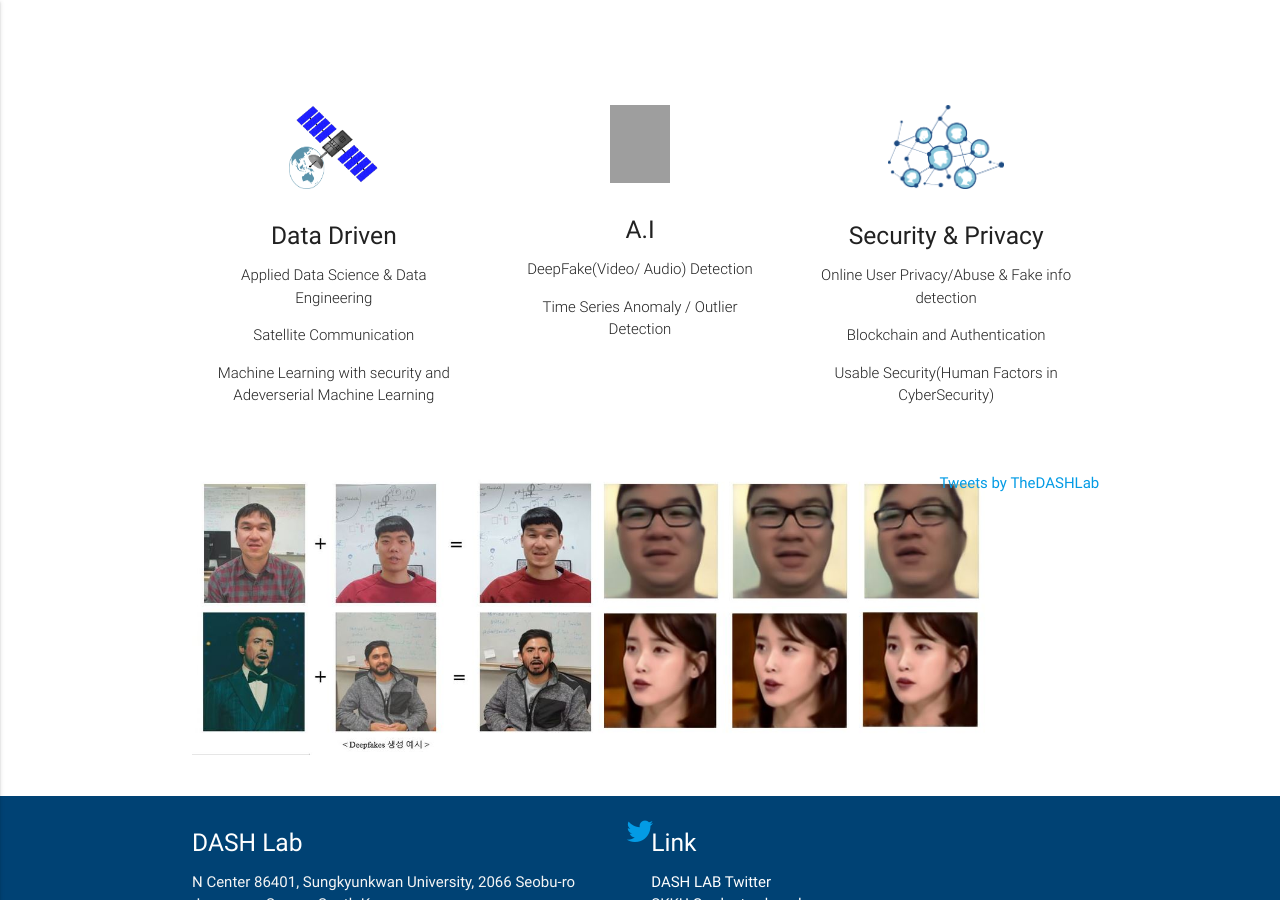
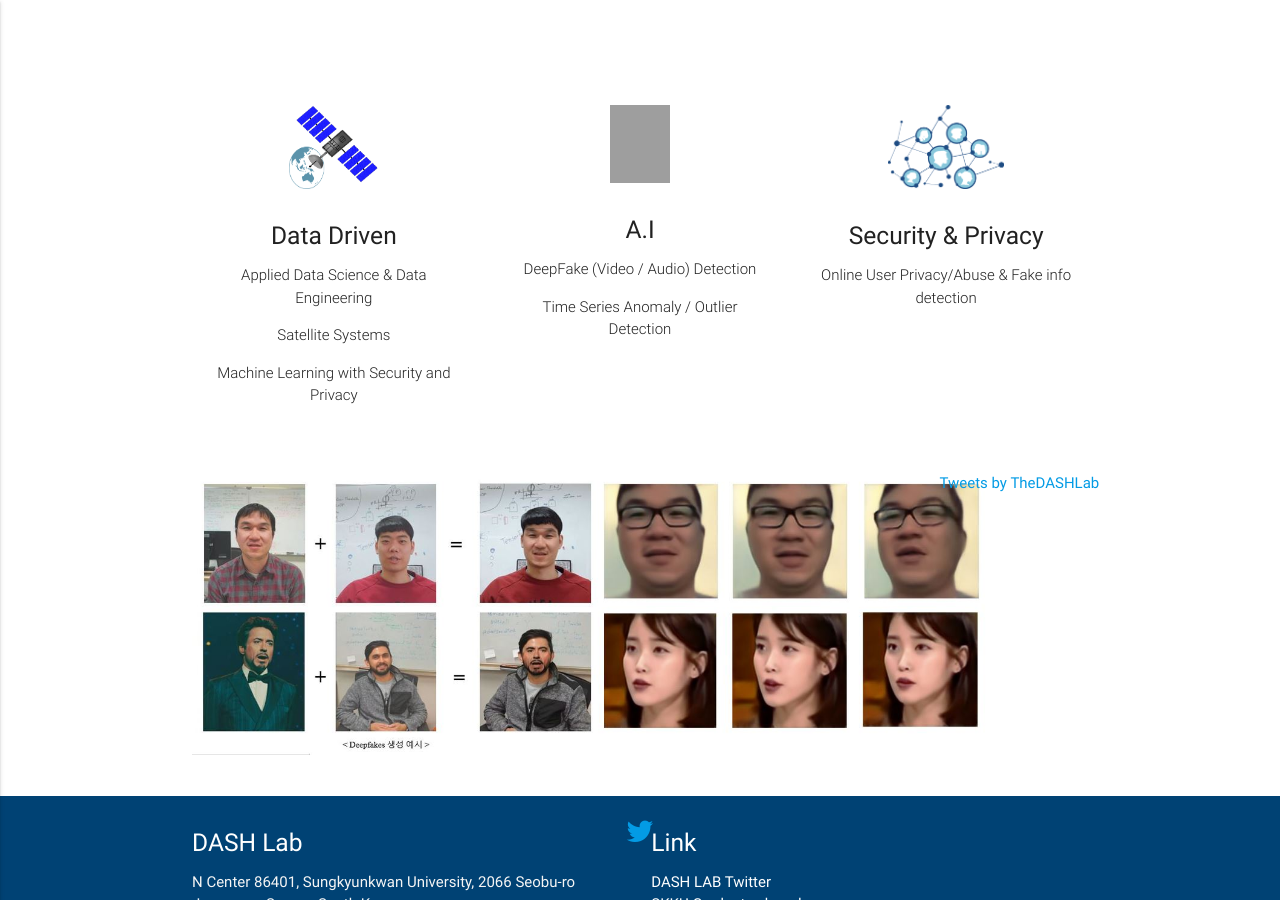
Before and after one commit to Yurim990507/DASH-Lab.github.io, a Jekyll site: the page built from index.md, in a window 1280 px wide and 900 px high, scrolled down 328 px. Built offline with Jekyll 4.4.1, drawn with Linux system fonts in a browser that asks for light colours; comment, search, counter and statistics services are not loaded; grey boxes are pictures that could not be loaded.

Commit message:
Update home.html

```diff
--- a/_layouts/home.html
+++ b/_layouts/home.html
@@ -27,8 +27,8 @@ layout: default
             <h5 class="center">Data Driven</h5>
 
             <p  align="center" class="light">Applied Data Science & Data Engineering</p>
-            <p  align="center" class="light">Satellite Communication</p>
-            <p  align="center" class="light">Machine Learning with security and Adeverserial Machine Learning</p>
+            <p  align="center" class="light">Satellite Systems</p>
+            <p  align="center" class="light">Machine Learning with Security and Privacy</p>
           </div>
         </div>
 
@@ -37,7 +37,7 @@ layout: default
             <h2 class="center light-blue-text"><img width="60" height="78" src="../img/face_icon_motion_1.gif" alt="ai" class="image"></h2>
             <h5 class="center">A.I</h5>
 
-            <p  align="center" class="light">DeepFake(Video/ Audio) Detection</p>
+            <p  align="center" class="light">DeepFake (Video / Audio) Detection</p>
             <p align="center" class="light">Time Series Anomaly / Outlier Detection</p>
           </div>
         </div>
@@ -47,8 +47,6 @@ layout: default
             <h2 class="center light-blue-text"><img width="116" height="84" src="../img/security_v0.png" alt="security" class="image"></h2>
             <h5 class="center">Security & Privacy</h5>
             <p align="center" class="light">Online User Privacy/Abuse & Fake info detection</p>
-            <p align="center" class="light">Blockchain and Authentication</p>
-            <p align="center" class="light">Usable Security(Human Factors in CyberSecurity)</p>
           </div>
         </div>
 
```
